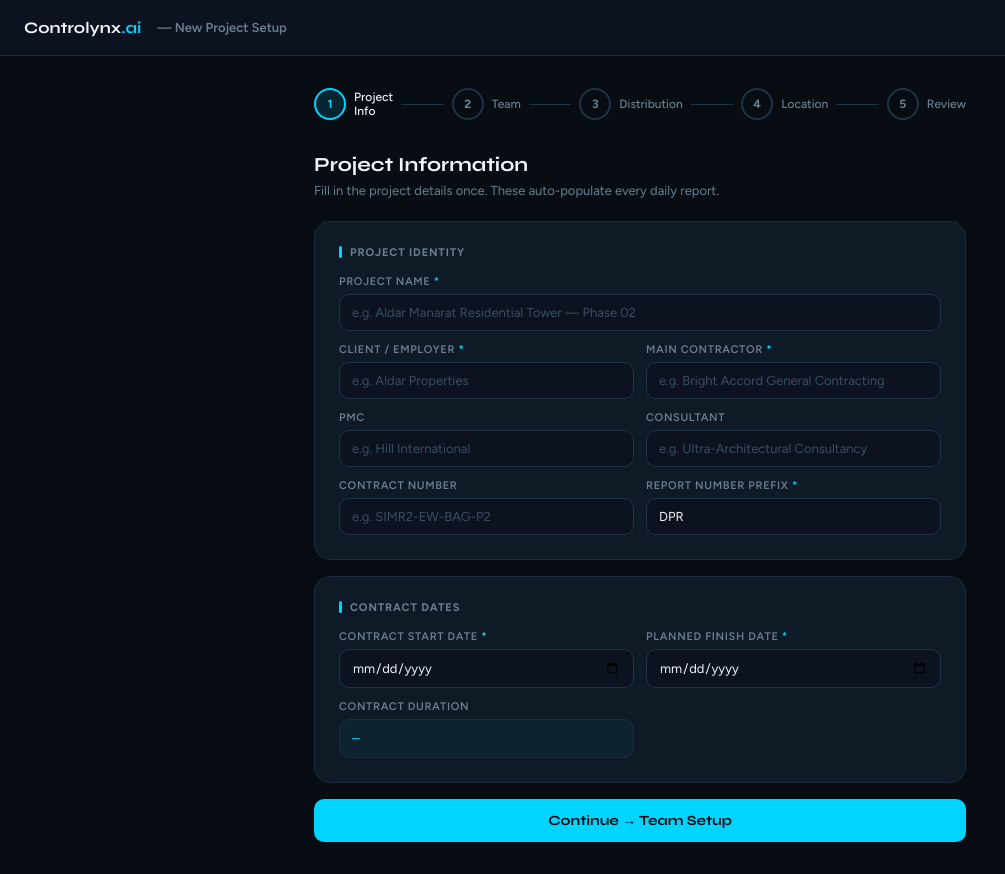
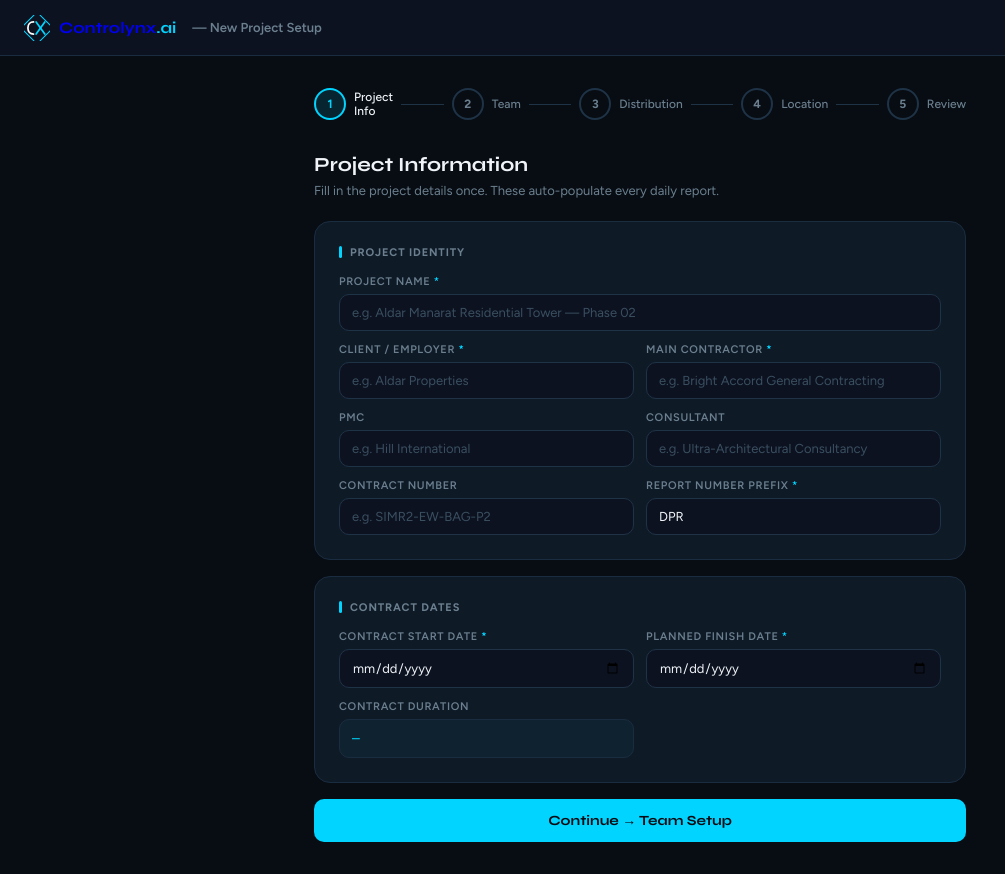
Before and after one commit to founder969/controlynx-website, a website: page public/setup.html in a window 1280 px wide. Shown: the whole page, without its empty margins (0-1005 px from the left). Drawn offline with nearby package versions, Linux system fonts and the light colour scheme; sample sign-in values are in the browser's storage.

Commit message:
Fix: replace star with Controlynx CX logo on signup and setup pages

```diff
--- a/public/setup.html
+++ b/public/setup.html
@@ -91,7 +91,15 @@ body{font-family:var(--sans);background:var(--bg);color:var(--white);min-height:
 <body>
 
 <div class="header">
-  <span class="logo-name">Controlynx<span>.ai</span></span>
+  <a href="/" style="display:flex;align-items:center;gap:9px;text-decoration:none">
+    <svg width="26" height="26" viewBox="0 0 30 30" fill="none">
+      <rect x="2" y="2" width="26" height="26" rx="2.5" stroke="#00D4FF" stroke-width="1.2" transform="rotate(45 15 15)" fill="none"/>
+      <path d="M11 8C7 8 4.5 11 4.5 15C4.5 19 7 22 11 22" stroke="white" stroke-width="2" stroke-linecap="round" fill="none"/>
+      <line x1="14" y1="8" x2="24" y2="22" stroke="#00D4FF" stroke-width="2" stroke-linecap="round"/>
+      <line x1="24" y1="8" x2="14" y2="22" stroke="#00D4FF" stroke-width="2" stroke-linecap="round"/>
+    </svg>
+    <span class="logo-name">Controlynx<span>.ai</span></span>
+  </a>
   <span class="header-title">— New Project Setup</span>
 </div>
 
```
Also changed, not shown: public/signup.html (+11 -4 lines).
